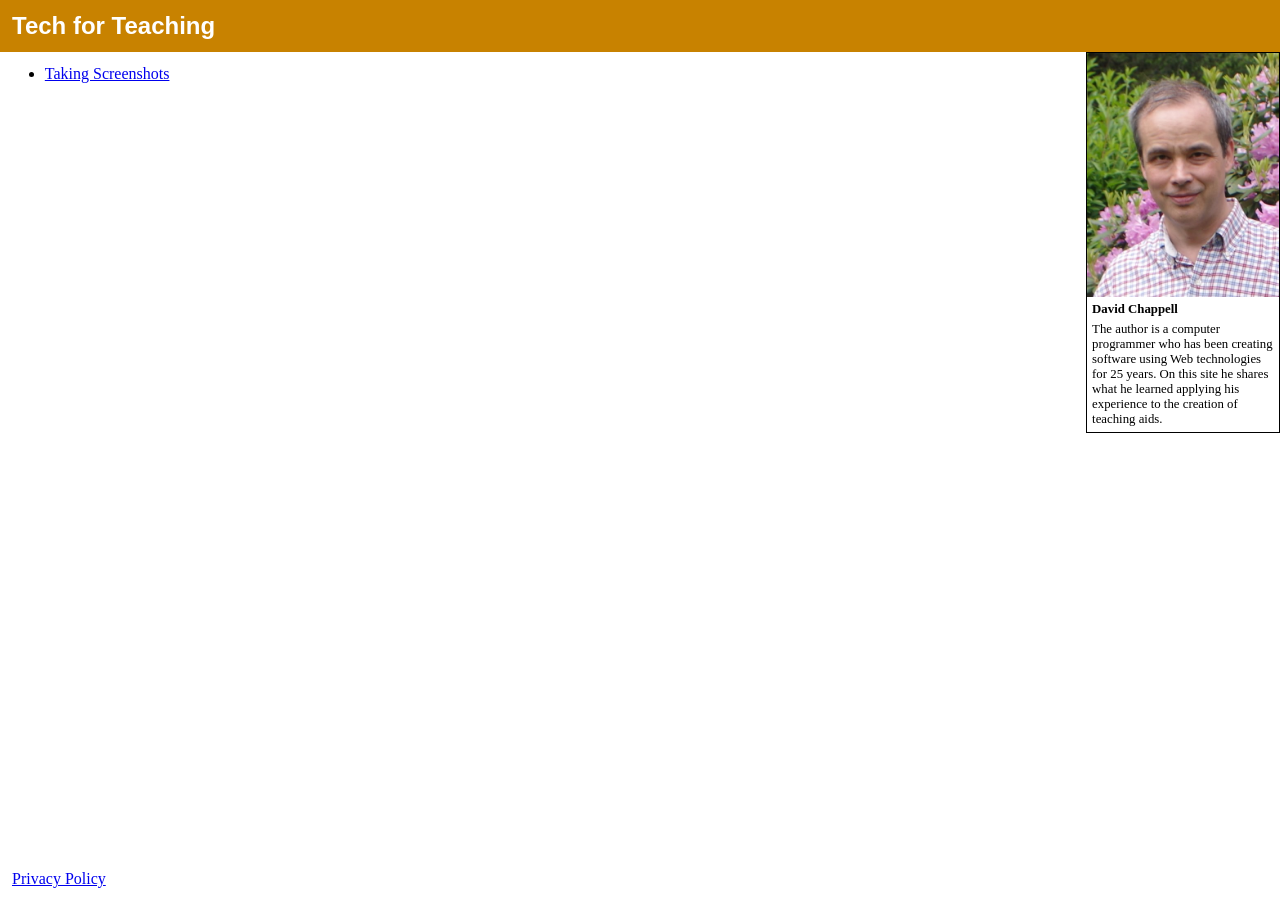
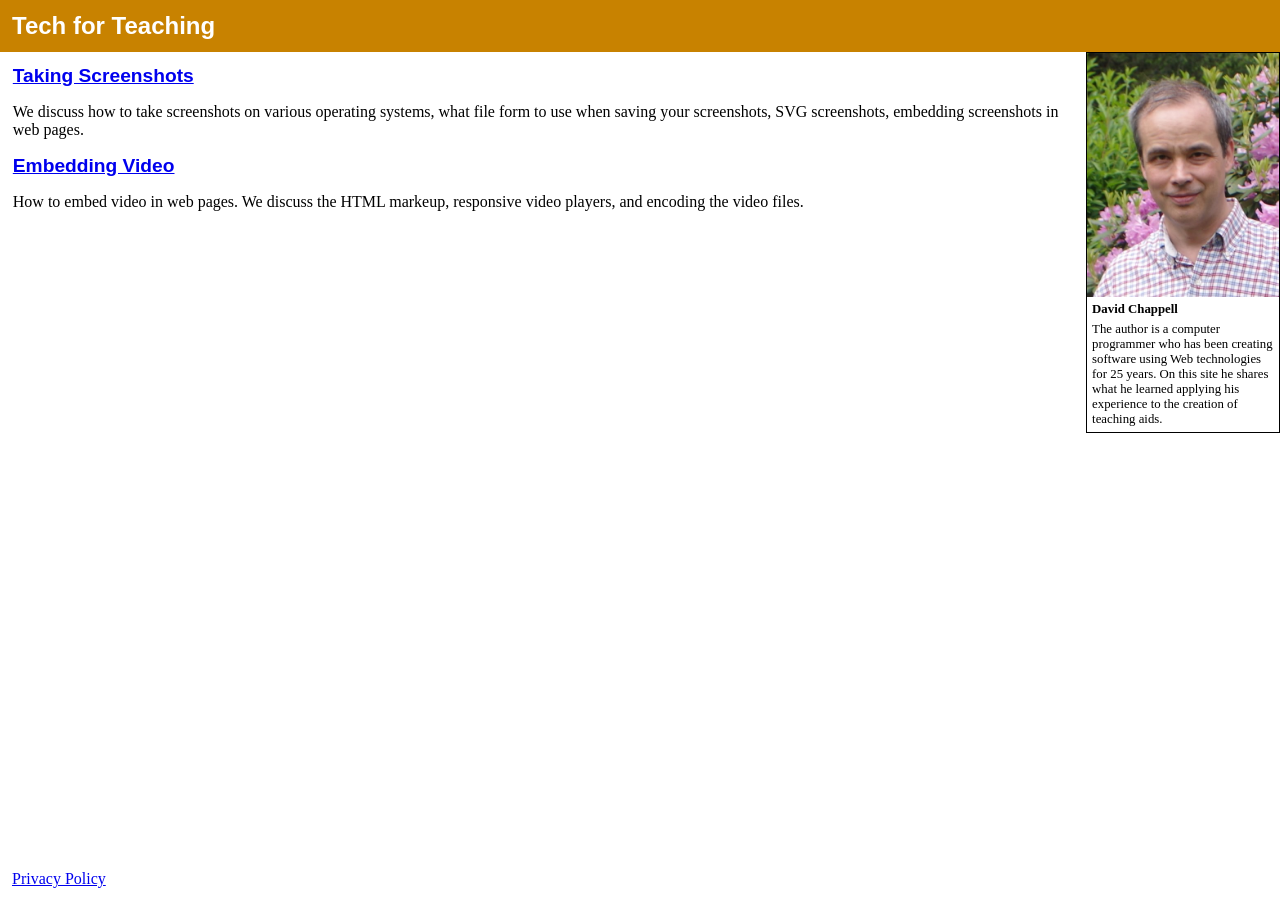
Before and after one commit to david672orford/tech-for-teaching, a Jekyll site: the page built from howto/index.md, in a window 1280 px wide. Built offline with Jekyll 4.4.1, drawn with Linux system fonts in a browser that asks for light colours; our own code applies the rules of GitHub Pages for plain Markdown files.

Commit message:
updated index

```diff
--- a/howto/index.md
+++ b/howto/index.md
@@ -1 +1,8 @@
-* [Taking Screenshots](screenshots/)
+## [Taking Screenshots](screenshots/)
+We discuss how to take screenshots on various operating systems,
+what file form to use when saving your screenshots, SVG screenshots,
+embedding screenshots in web pages.
+
+## [Embedding Video](embed-video/)
+How to embed video in web pages. We discuss the HTML markeup,
+responsive video players, and encoding the video files.
```
